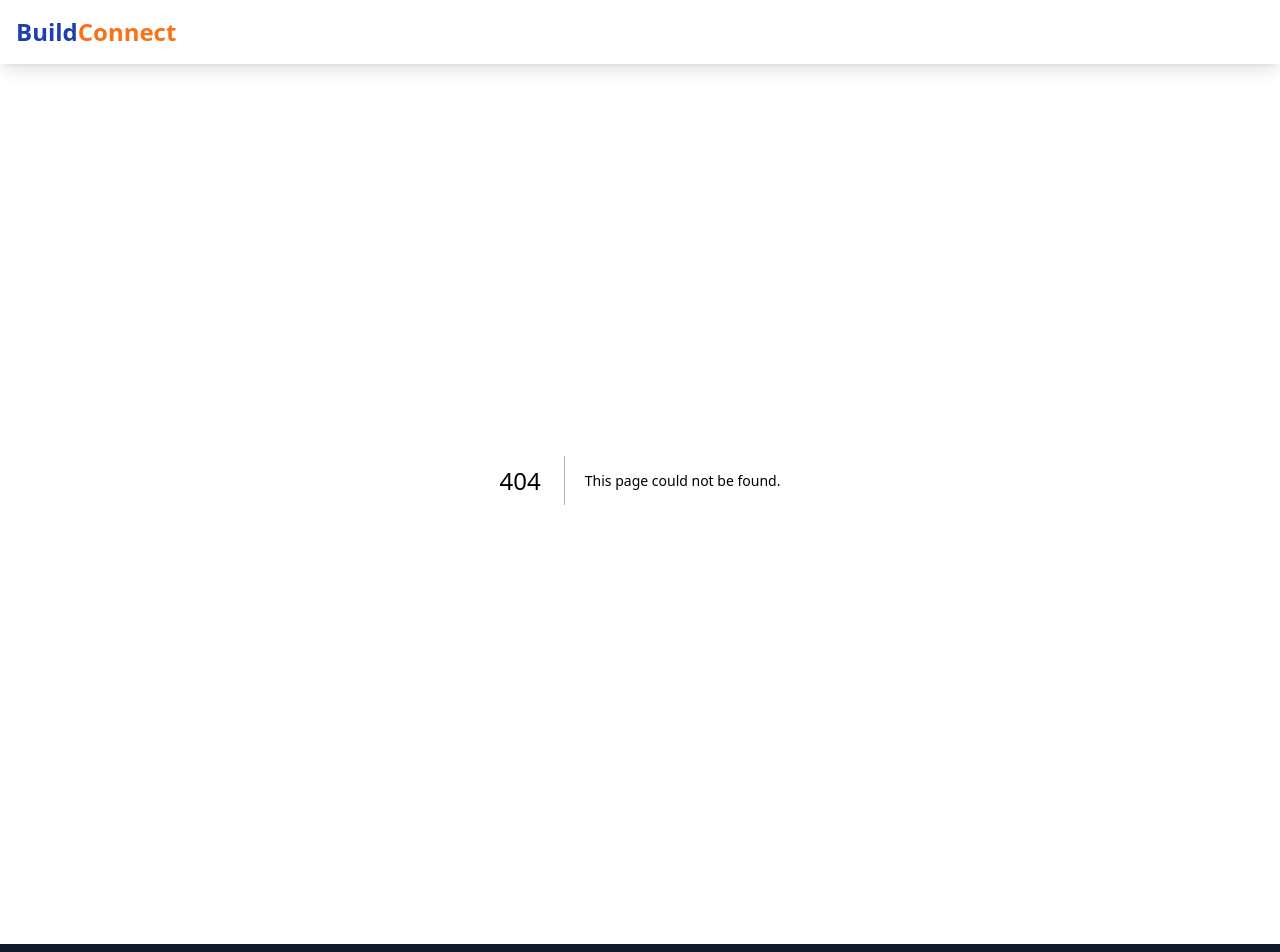
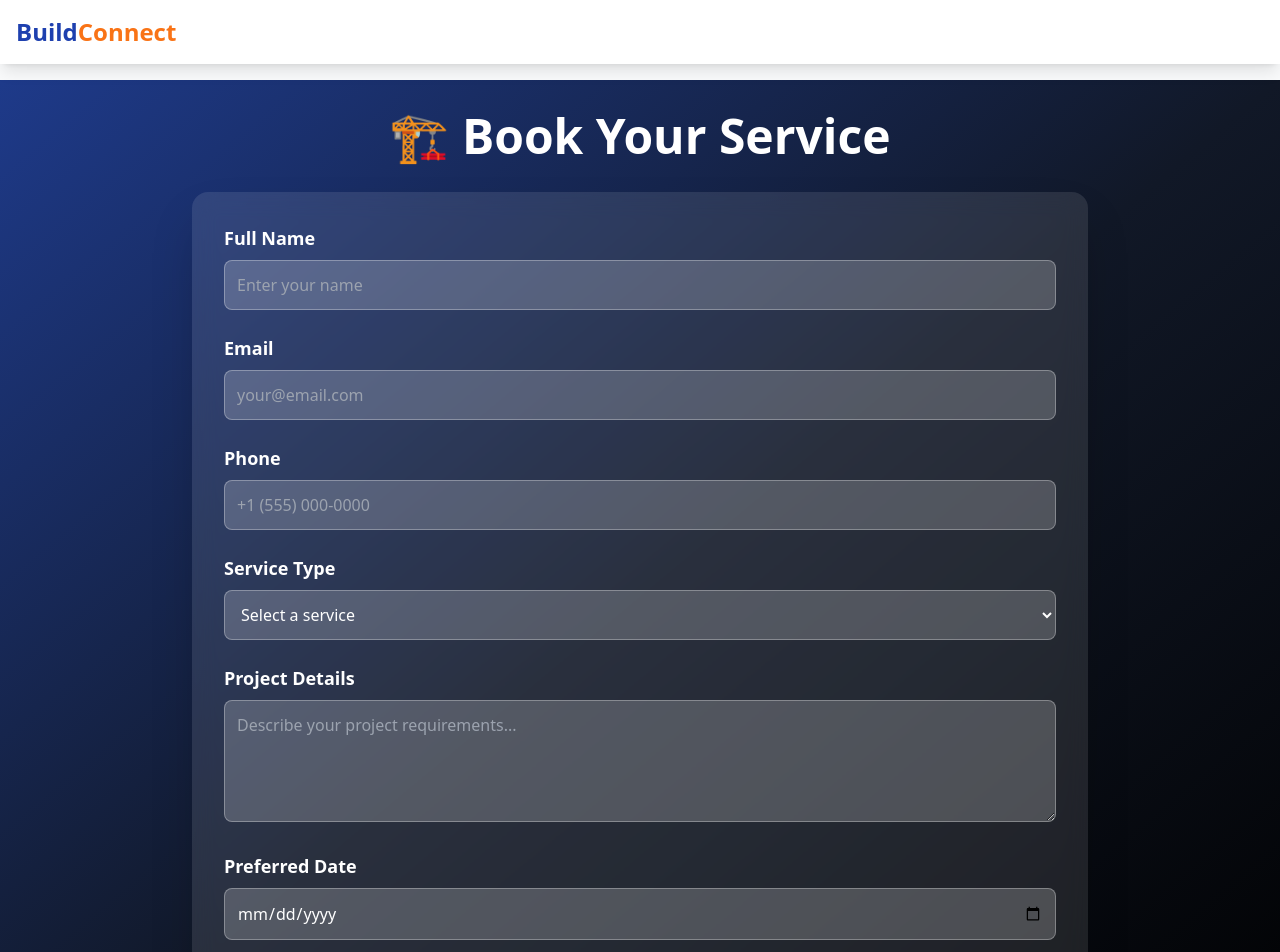
Before and after one commit to sarthakwebsite26012000-dot/buildconnect-frontend, a Next.js app: page /booking in a window 1280 px wide. Before the commit this address had no page. Shown: the top 952 px of the page. Built offline with nearby package versions, Linux system fonts and the light colour scheme.

Commit message:
Create booking page with form

```diff
--- /dev/null
+++ b/app/booking/page.js
@@ -0,0 +1,85 @@
+export default function Booking() {
+  return (
+    <div className="min-h-screen bg-gradient-to-br from-blue-900 via-gray-900 to-black text-white p-8">
+      <div className="max-w-4xl mx-auto">
+        <h1 className="text-5xl font-bold text-center mb-8">
+          🏗️ Book Your Service
+        </h1>
+
+        <div className="bg-white/10 backdrop-blur-md p-8 rounded-2xl shadow-2xl">
+          <form className="space-y-6">
+            <div>
+              <label className="block text-lg font-semibold mb-2">Full Name</label>
+              <input
+                type="text"
+                className="w-full p-3 rounded-lg bg-white/20 border border-white/30 focus:border-orange-500 focus:outline-none"
+                placeholder="Enter your name"
+              />
+            </div>
+
+            <div>
+              <label className="block text-lg font-semibold mb-2">Email</label>
+              <input
+                type="email"
+                className="w-full p-3 rounded-lg bg-white/20 border border-white/30 focus:border-orange-500 focus:outline-none"
+                placeholder="your@email.com"
+              />
+            </div>
+
+            <div>
+              <label className="block text-lg font-semibold mb-2">Phone</label>
+              <input
+                type="tel"
+                className="w-full p-3 rounded-lg bg-white/20 border border-white/30 focus:border-orange-500 focus:outline-none"
+                placeholder="+1 (555) 000-0000"
+              />
+            </div>
+
+            <div>
+              <label className="block text-lg font-semibold mb-2">Service Type</label>
+              <select className="w-full p-3 rounded-lg bg-white/20 border border-white/30 focus:border-orange-500 focus:outline-none">
+                <option value="" className="bg-gray-800">Select a service</option>
+                <option value="construction" className="bg-gray-800">Construction</option>
+                <option value="renovation" className="bg-gray-800">Renovation</option>
+                <option value="plumbing" className="bg-gray-800">Plumbing</option>
+                <option value="electrical" className="bg-gray-800">Electrical</option>
+                <option value="painting" className="bg-gray-800">Painting</option>
+                <option value="carpentry" className="bg-gray-800">Carpentry</option>
+              </select>
+            </div>
+
+            <div>
+              <label className="block text-lg font-semibold mb-2">Project Details</label>
+              <textarea
+                className="w-full p-3 rounded-lg bg-white/20 border border-white/30 focus:border-orange-500 focus:outline-none"
+                rows="4"
+                placeholder="Describe your project requirements..."
+              ></textarea>
+            </div>
+
+            <div>
+              <label className="block text-lg font-semibold mb-2">Preferred Date</label>
+              <input
+                type="date"
+                className="w-full p-3 rounded-lg bg-white/20 border border-white/30 focus:border-orange-500 focus:outline-none"
+              />
+            </div>
+
+            <button
+              type="submit"
+              className="w-full bg-gradient-to-r from-orange-500 to-orange-600 hover:from-orange-600 hover:to-orange-700 text-white font-bold py-4 px-8 rounded-lg shadow-xl transition-all duration-300 transform hover:scale-105"
+            >
+              Submit Booking Request
+            </button>
+          </form>
+        </div>
+
+        <div className="text-center mt-8">
+          <a href="/" className="text-orange-400 hover:text-orange-300 text-lg">
+            ← Back to Home
+          </a>
+        </div>
+      </div>
+    </div>
+  );
+}
```
